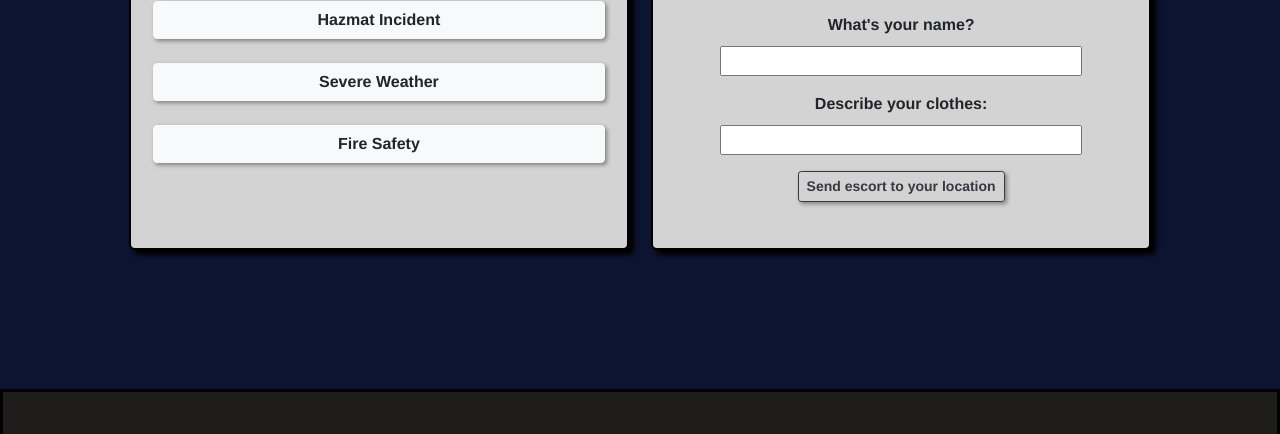
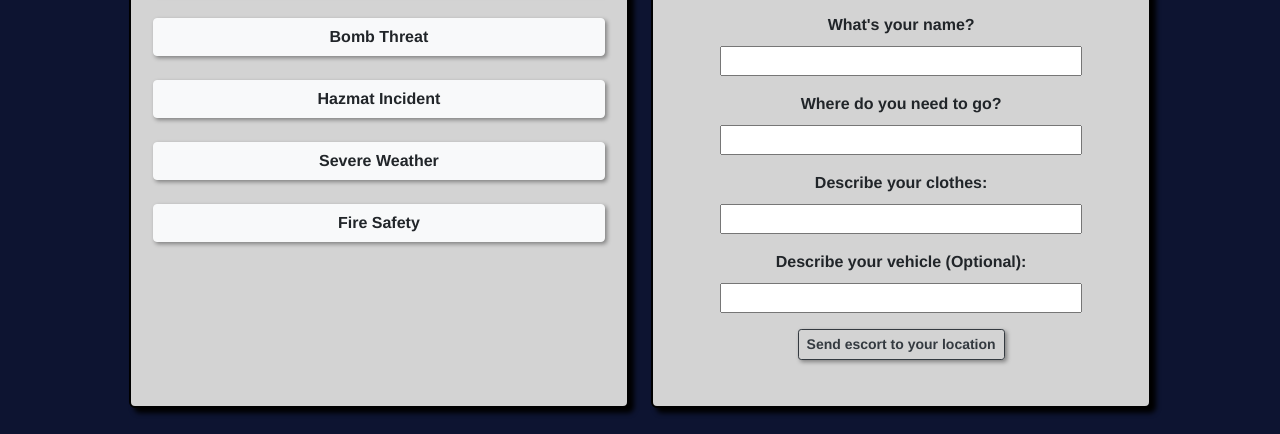
Before and after one commit to KadeHennacy/MCPD-Website, a plain HTML site: page index.html in a window 1280 px wide. Shown: the part 1139-1573 px from the top of the page. Drawn offline with nearby package versions, Linux system fonts and the light colour scheme.

Commit message:
Added more fields to escort form for clothes and vehicle description

```diff
--- a/index.html
+++ b/index.html
@@ -79,9 +79,13 @@
                 <form><b>Where are you? </b><br>
                     <input type="text" id="locationField" required><br>
                     <b>What's your name?</b><br>
-                    <input type="text" id="nameField"><br>
+                    <input type="text" id="nameField" required><br>
+                    <b>Where do you need to go?</b><br>
+                    <input type="text" id="destinationField" required><br>
                     <b>Describe your clothes:</b><br>
-                    <input type="text" id="clothesField"><br>
+                    <input type="text" id="clothesField" required><br>
+                    <b>Describe your vehicle (Optional):</b><br>
+                    <input type="text" id="vehicleField"><br>
                     <input type="submit" class="btn btn-sm btn-outline-dark" value="Send escort to your location" onclick="sendTextMessage()">
                 </form><br>
             </div>
--- a/script.js
+++ b/script.js
@@ -2,12 +2,14 @@ function sendTextMessage(){
     var location = document.getElementById('locationField').value;
     var name = document.getElementById('nameField').value;
     var clothes = document.getElementById('clothesField').value;
+    var destination = document.getElementById('destinationField').value;
+    var vehicle = document.getElementById('vehicleField').value;
     var link = 'sms://+17402360217';
     if(getOS() == 'Android') link += '?';
     else{
         link += '&'
     }
-    link += 'body=I need a campus escort. My name is ' + name + '. I am ' + location + '. I\'m wearing ' + clothes + ".";
+    link += 'body=Escort request from MCPD website: Student name: "' + name + '" Location description: "' + location + '" Destination description: "' + destination + '" Clothing description: "' + clothes + '" Vehicle description: "' + '"';
     window.location.href = link;
 
 }
```
Also changed, not shown: safetyTips.html (+6 -2 lines).
